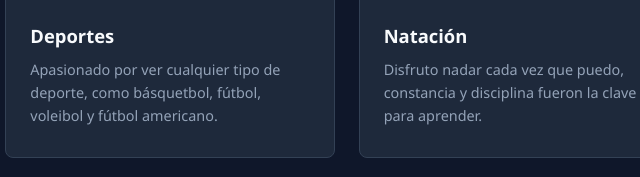
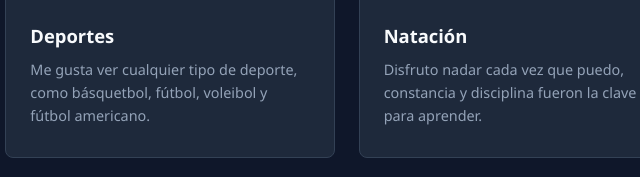
Before and after one commit to EnriqueMora08/EnriqueMora08.github.io, a plain HTML site: page index.html in a window 1280 px wide. Shown: the part 1529-1706 px from the top of the page, 470-1110 px from the left. Drawn offline with Linux system fonts and the light colour scheme.

Commit message:
Add files via upload

```diff
--- a/index.html
+++ b/index.html
@@ -456,7 +456,7 @@
                 </div>
                 <div class="hobby-info">
                     <h3>Deportes</h3>
-                    <p>Apasionado por ver cualquier tipo de deporte, como básquetbol, fútbol, voleibol y fútbol americano.</p>
+                    <p>Me gusta ver cualquier tipo de deporte, como básquetbol, fútbol, voleibol y fútbol americano.</p>
                 </div>
             </div>
 
```
